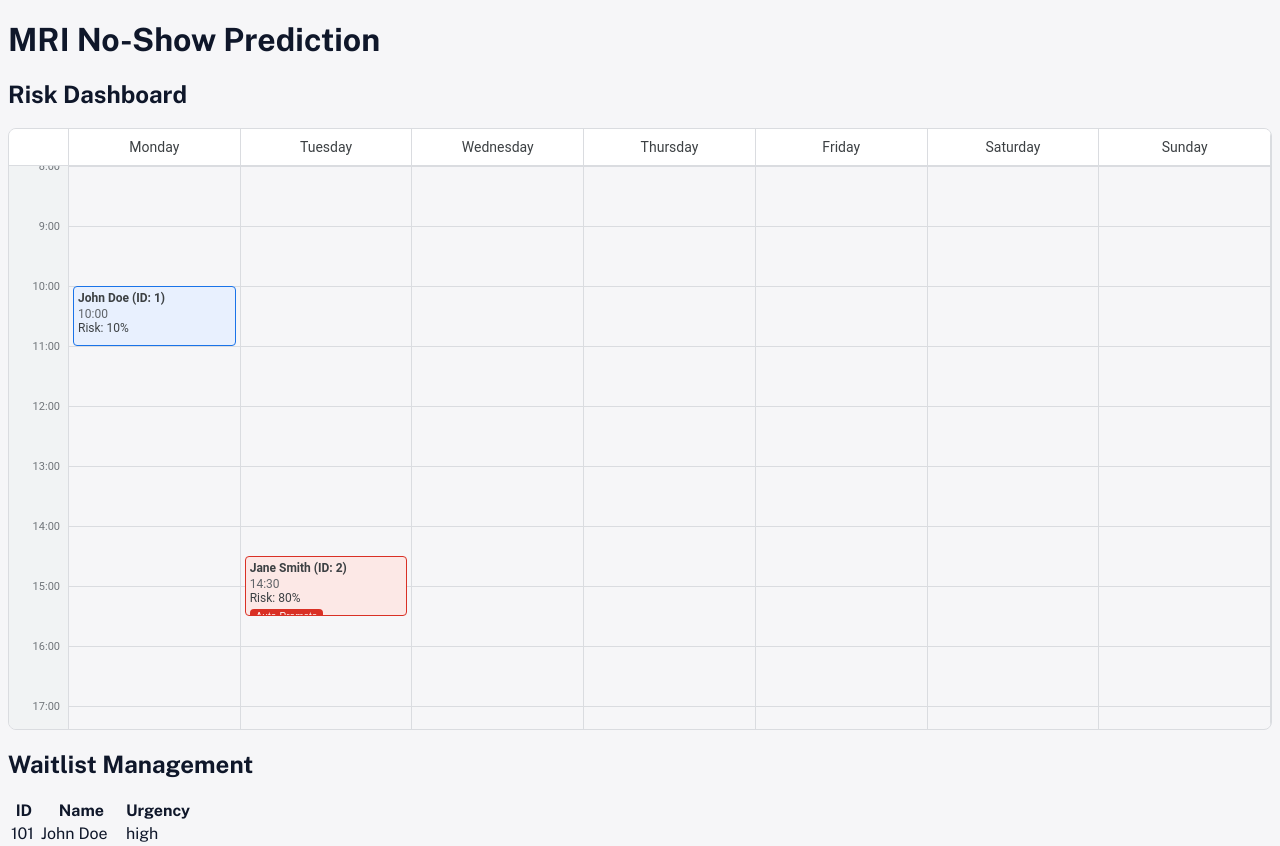
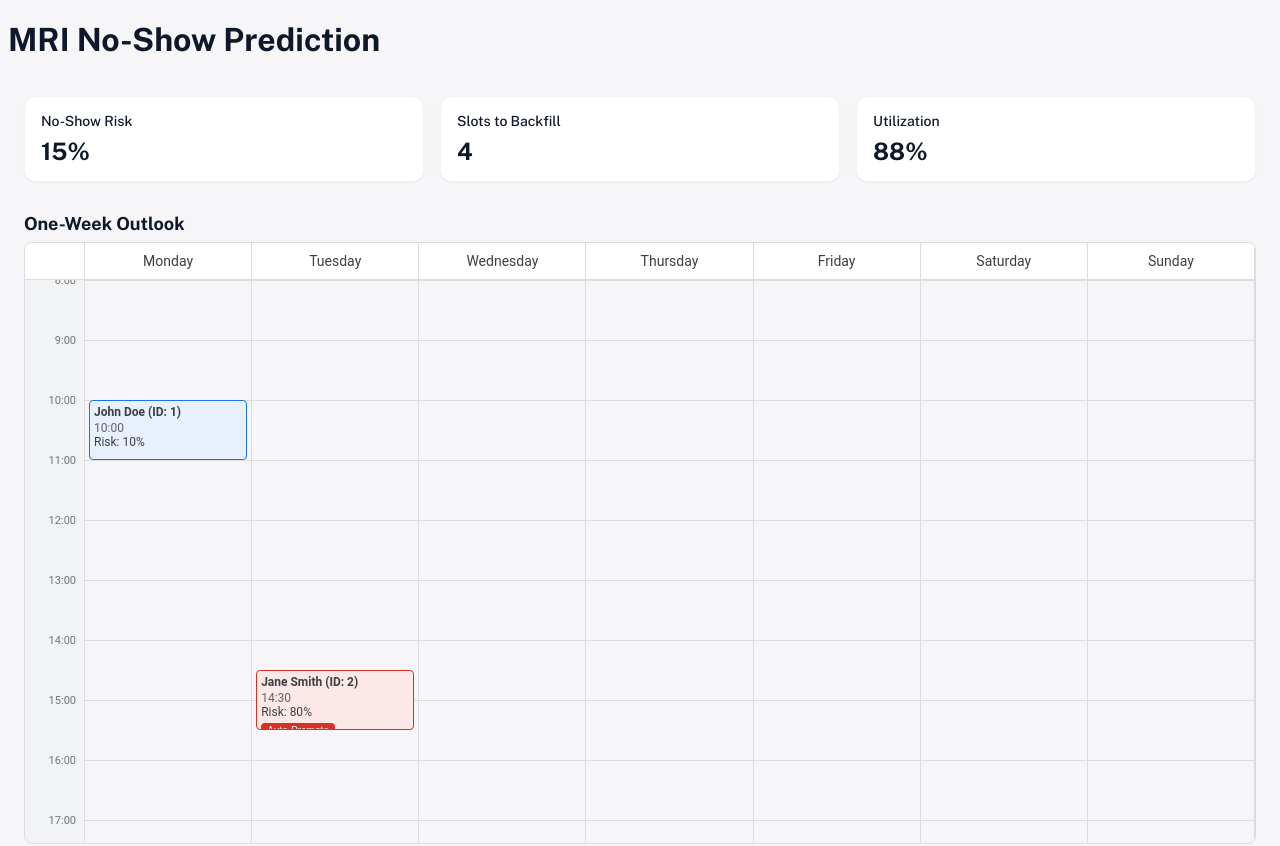
Before and after one commit to Kaanart/NoShowAgent, a React (Vite) app in the folder frontend/: page / in a window 1280 px wide. Shown: the top 846 px of the page. Built offline with nearby package versions, Linux system fonts and the light colour scheme.

Commit message:
feat(frontend): Refactor Dashboard layout and implement new summary metrics

```diff
--- a/frontend/src/components/Dashboard.tsx
+++ b/frontend/src/components/Dashboard.tsx
@@ -1,5 +1,6 @@
 import React from 'react';
 import CalendarView from './CalendarView';
+import Card from './ui/Card';
 
 interface Appointment {
   id: number;
@@ -18,9 +19,30 @@ interface DashboardProps {
 
 const Dashboard: React.FC<DashboardProps> = ({ appointments, onPromote }) => {
   return (
-    <div className="dashboard">
-      <h2>Risk Dashboard</h2>
-      <CalendarView appointments={appointments} onPromote={onPromote} />
+    <div className="dashboard" style={{ padding: '1rem', display: 'flex', flexDirection: 'column', gap: '1rem' }}>
+
+      {/* Summary Metrics Section */}
+      <section style={{ display: 'flex', gap: '1rem', flexWrap: 'wrap' }}>
+        <Card style={{ flex: 1, minWidth: '140px', padding: '1rem' }}>
+          <p style={{ color: 'var(--text-dark)', fontSize: '0.875rem', fontWeight: 500, margin: '0 0 0.5rem 0' }}>No-Show Risk</p>
+          <div style={{ fontSize: '1.5rem', fontWeight: 'bold' }}>15%</div>
+        </Card>
+        <Card style={{ flex: 1, minWidth: '140px', padding: '1rem' }}>
+          <p style={{ color: 'var(--text-dark)', fontSize: '0.875rem', fontWeight: 500, margin: '0 0 0.5rem 0' }}>Slots to Backfill</p>
+          <div style={{ fontSize: '1.5rem', fontWeight: 'bold' }}>4</div>
+        </Card>
+        <Card style={{ flex: 1, minWidth: '140px', padding: '1rem' }}>
+          <p style={{ color: 'var(--text-dark)', fontSize: '0.875rem', fontWeight: 500, margin: '0 0 0.5rem 0' }}>Utilization</p>
+          <div style={{ fontSize: '1.5rem', fontWeight: 'bold' }}>88%</div>
+        </Card>
+      </section>
+
+      {/* Calendar Section */}
+      <section>
+        <h2 style={{ fontSize: '1.125rem', fontWeight: 'bold', marginBottom: '0.5rem' }}>One-Week Outlook</h2>
+        <CalendarView appointments={appointments} onPromote={onPromote} />
+      </section>
+
     </div>
   );
 };
```
Also changed, not shown: 1 other file (tests, documents, lock files or other folders).
